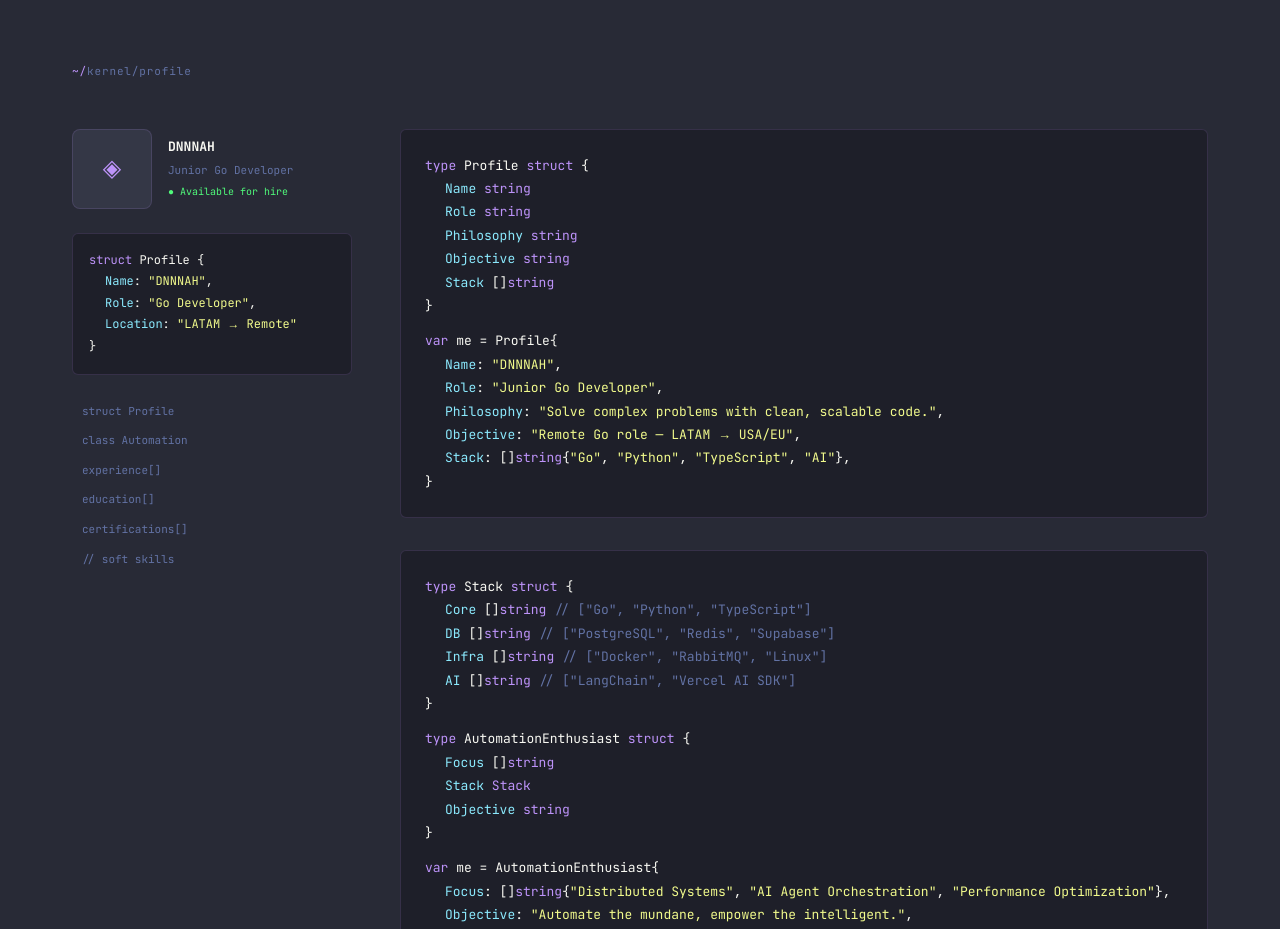
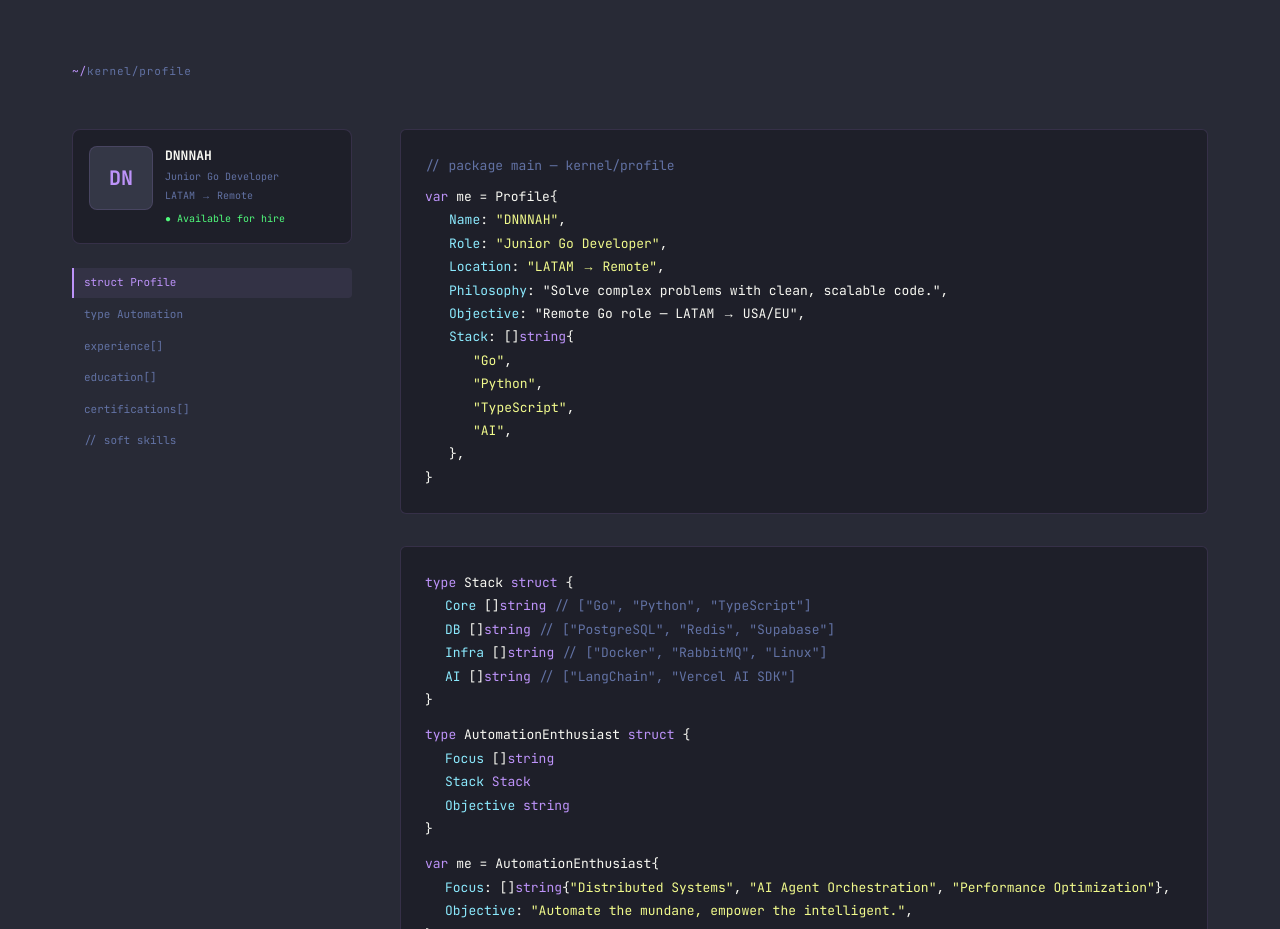
Before and after one commit to dnnnah/dnnnah-runtime, a Next.js app: page / in a window 1280 px wide. Shown: the part 900-1829 px from the top of the page. Built offline with nearby package versions, Linux system fonts and the light colour scheme.

Commit message:
feat: kernel/profile — active section tracker + left panel mejorado

```diff
--- a/src/features/profile/LeftPanel.tsx
+++ b/src/features/profile/LeftPanel.tsx
@@ -1,26 +1,169 @@
 'use client'
 
-import { AvatarBlock }   from './AvatarBlock'
-import { StructPreview } from './StructPreview'
-import { SectionNav }    from './SectionNav'
+const navItems = [
+  { label: 'struct Profile',             href: '#struct-profile' },
+  { label: 'type Automation',            href: '#type-automation' },
+  { label: 'experience[]',               href: '#experience' },
+  { label: 'education[]',                href: '#education' },
+  { label: 'certifications[]',           href: '#certifications' },
+  { label: '// soft skills',             href: '#soft-skills' },
+]
 
-/**
- * Panel izquierdo — sticky en desktop.
- * Contiene avatar, struct compacto y navegación interna.
- */
+interface LeftPanelProps {
+  activeSection?: string
+}
 
-export function LeftPanel() {
+export function LeftPanel({ activeSection = 'struct-profile' }: LeftPanelProps) {
   return (
     <aside
       style={{
+        position:      'sticky',
+        top:           '80px',
+        height:        'fit-content',
         display:       'flex',
         flexDirection: 'column',
         gap:           '24px',
       }}
     >
-      <AvatarBlock />
-      <StructPreview />
-      <SectionNav />
+
+      {/* Identity — sin código Go */}
+      <div
+        style={{
+          background:   'var(--color-bg-surface)',
+          border:       '1px solid var(--color-border)',
+          borderRadius: '8px',
+          padding:      '16px',
+          display:      'flex',
+          gap:          '12px',
+          alignItems:   'flex-start',
+        }}
+      >
+        {/* Avatar initials */}
+        <div
+          aria-hidden="true"
+          className="font-mono"
+          style={{
+            width:          '64px',
+            height:         '64px',
+            borderRadius:   '8px',
+            background:     'var(--color-bg-elevated)',
+            border:         '1px solid var(--color-border)',
+            display:        'flex',
+            alignItems:     'center',
+            justifyContent: 'center',
+            flexShrink:     0,
+            fontWeight:     700,
+            fontSize:       '20px',
+            color:          'var(--color-accent)',
+          }}
+        >
+          DN
+        </div>
+
+        {/* Info */}
+        <div
+          style={{
+            display:       'flex',
+            flexDirection: 'column',
+            gap:           '3px',
+          }}
+        >
+          <span
+            className="font-mono"
+            style={{
+              fontWeight: 700,
+              fontSize:   '13px',
+              color:      'var(--color-text)',
+            }}
+          >
+            DNNNAH
+          </span>
+          <span
+            className="font-mono"
+            style={{
+              fontSize: '10px',
+              color:    'var(--color-text-muted)',
+            }}
+          >
+            Junior Go Developer
+          </span>
+          <span
+            className="font-mono"
+            style={{
+              fontSize: '10px',
+              color:    'var(--color-text-muted)',
+            }}
+          >
+            LATAM → Remote
+          </span>
+          <span
+            className="font-mono"
+            style={{
+              fontSize:  '10px',
+              color:     'var(--color-status-live)',
+              marginTop: '4px',
+            }}
+          >
+            ● Available for hire
+          </span>
+        </div>
+      </div>
+
+      {/* Section navigation */}
+      <nav aria-label="Profile sections">
+        <ul
+          style={{
+            listStyle:     'none',
+            margin:        0,
+            padding:       0,
+            display:       'flex',
+            flexDirection: 'column',
+            gap:           '2px',
+          }}
+        >
+          {navItems.map((item) => {
+            const active = activeSection === item.href.replace('#', '')
+            return (
+              <li key={item.href}>
+                <a
+                  href={item.href}
+                  className="font-mono"
+                  style={{
+                    display:        'block',
+                    fontSize:       '11px',
+                    padding:        '6px 10px',
+                    textDecoration: 'none',
+                    borderLeft:     `2px solid ${active ? 'var(--color-accent)' : 'transparent'}`,
+                    borderRadius:   '0 4px 4px 0',
+                    color:          active
+                      ? 'var(--color-accent)'
+                      : 'var(--color-text-muted)',
+                    background: active
+                      ? 'rgba(189, 147, 249, 0.08)'
+                      : 'transparent',
+                    transition: 'color 0.2s ease, background 0.2s ease',
+                  }}
+                  onMouseEnter={e => {
+                    if (!active) {
+                      e.currentTarget.style.color      = 'var(--color-accent)'
+                      e.currentTarget.style.background = 'rgba(189, 147, 249, 0.05)'
+                    }
+                  }}
+                  onMouseLeave={e => {
+                    if (!active) {
+                      e.currentTarget.style.color      = 'var(--color-text-muted)'
+                      e.currentTarget.style.background = 'transparent'
+                    }
+                  }}
+                >
+                  {item.label}
+                </a>
+              </li>
+            )
+          })}
+        </ul>
+      </nav>
+
     </aside>
   )
 }
--- a/src/features/profile/RightPanel.tsx
+++ b/src/features/profile/RightPanel.tsx
@@ -1,7 +1,7 @@
 'use client'
 
 import { StructProfile }        from './StructProfile'
-import { ClassAutomation }      from './ClassAutomation'
+import { TypeAutomation }      from './TypeAutomation'
 import { ExperienceBlock }      from './ExperienceBlock'
 import { EducationBlock }       from './EducationBlock'
 import { CertificationsBlock }  from './CertificationsBlock'
@@ -22,7 +22,7 @@ export function RightPanel() {
       }}
     >
       <StructProfile />
-      <ClassAutomation />
+      <TypeAutomation />
       <ExperienceBlock />
       <EducationBlock />
       <CertificationsBlock />
--- a/src/features/profile/SectionNav.tsx
+++ b/src/features/profile/SectionNav.tsx
@@ -2,7 +2,7 @@
 
 const NAV_ITEMS = [
   { label: 'struct Profile',   href: '#struct-profile' },
-  { label: 'class Automation', href: '#class-automation' },
+  { label: 'type Automation', href: '#type-automation' },
   { label: 'experience[]',     href: '#experience' },
   { label: 'education[]',      href: '#education' },
   { label: 'certifications[]', href: '#certifications' },
--- a/src/features/profile/StructProfile.tsx
+++ b/src/features/profile/StructProfile.tsx
@@ -3,104 +3,101 @@
 import { CodeBlock } from './CodeBlock'
 
 /**
- * Bloque 1 — type Profile struct + instancia.
- * Idiomático Go: definición del tipo + variable.
+ * Bloque 1 — var me Profile
+ * Go idiomático: solo la instancia con valores reales.
+ * La declaración del tipo no aporta nada al reclutador.
+ * Formato: gofmt — campos alineados con tabs.
  */
+
+const stack = ['Go', 'Python', 'TypeScript', 'AI']
 
 export function StructProfile() {
   return (
     <CodeBlock id="struct-profile" delay={0}>
 
-      {/* type Profile struct { */}
-      <div>
-        <span className="kw">type</span>
-        <span className="val"> Profile </span>
-        <span className="kw">struct</span>
-        <span className="val"> {'{'}</span>
-      </div>
-
-      <div style={{ paddingLeft: '20px' }}>
-        <span className="kw3">Name</span>
-        <span className="val">      </span>
-        <span className="kw">string</span>
-      </div>
-
-      <div style={{ paddingLeft: '20px' }}>
-        <span className="kw3">Role</span>
-        <span className="val">      </span>
-        <span className="kw">string</span>
-      </div>
-
-      <div style={{ paddingLeft: '20px' }}>
-        <span className="kw3">Philosophy</span>
-        <span className="val"> </span>
-        <span className="kw">string</span>
-      </div>
-
-      <div style={{ paddingLeft: '20px' }}>
-        <span className="kw3">Objective</span>
-        <span className="val">  </span>
-        <span className="kw">string</span>
-      </div>
-
-      <div style={{ paddingLeft: '20px' }}>
-        <span className="kw3">Stack</span>
-        <span className="val">     []</span>
-        <span className="kw">string</span>
-      </div>
-
-      <div style={{ marginBottom: '12px' }}>
-        <span className="val">{'}'}</span>
+      {/* Comentario de paquete — contexto */}
+      <div style={{ marginBottom: '8px' }}>
+        <span className="cm">// package main — kernel/profile</span>
       </div>
 
       {/* var me = Profile{ */}
       <div>
         <span className="kw">var</span>
-        <span className="val"> me = Profile{'{'}</span>
+        <span className="val"> me </span>
+        <span className="val">= Profile</span>
+        <span className="val">{'{'}</span>
       </div>
 
-      <div style={{ paddingLeft: '20px' }}>
+      {/* Name — alineado con gofmt */}
+      <div style={{ paddingLeft: '24px' }}>
         <span className="kw3">Name</span>
-        <span className="val">:      </span>
+        <span className="val">:{'      '}</span>
         <span className="str">"DNNNAH"</span>
         <span className="val">,</span>
       </div>
 
-      <div style={{ paddingLeft: '20px' }}>
+      {/* Role */}
+      <div style={{ paddingLeft: '24px' }}>
         <span className="kw3">Role</span>
-        <span className="val">:      </span>
+        <span className="val">:{'      '}</span>
         <span className="str">"Junior Go Developer"</span>
         <span className="val">,</span>
       </div>
 
-      <div style={{ paddingLeft: '20px' }}>
-        <span className="kw3">Philosophy</span>
-        <span className="val">: </span>
-        <span className="str">"Solve complex problems with clean, scalable code."</span>
+      {/* Location */}
+      <div style={{ paddingLeft: '24px' }}>
+        <span className="kw3">Location</span>
+        <span className="val">:{'  '}</span>
+        <span className="str">"LATAM → Remote"</span>
         <span className="val">,</span>
       </div>
 
-      <div style={{ paddingLeft: '20px' }}>
-        <span className="kw3">Objective</span>
-        <span className="val">:  </span>
-        <span className="str">"Remote Go role — LATAM → USA/EU"</span>
+      {/* Philosophy — campo destacado */}
+      <div style={{ paddingLeft: '24px' }}>
+        <span className="kw3">Philosophy</span>
+        <span className="val">:</span>
+        <span className="val"> </span>
+        <span className="str"
+          style={{ color: 'var(--color-text)' }}
+        >
+          "Solve complex problems with clean, scalable code."
+        </span>
         <span className="val">,</span>
       </div>
 
-      <div style={{ paddingLeft: '20px' }}>
+      {/* Objective — campo destacado */}
+      <div style={{ paddingLeft: '24px' }}>
+        <span className="kw3">Objective</span>
+        <span className="val">:{'  '}</span>
+        <span className="str"
+          style={{ color: 'var(--color-text)' }}
+        >
+          "Remote Go role — LATAM → USA/EU"
+        </span>
+        <span className="val">,</span>
+      </div>
+
+      {/* Stack — multiline gofmt style */}
+      <div style={{ paddingLeft: '24px' }}>
         <span className="kw3">Stack</span>
-        <span className="val">:     []</span>
+        <span className="val">:{'     []'}</span>
         <span className="kw">string</span>
         <span className="val">{'{'}</span>
-        {['Go', 'Python', 'TypeScript', 'AI'].map((item, i, arr) => (
-          <span key={item}>
-            <span className="str">"{item}"</span>
-            {i < arr.length - 1 && <span className="val">, </span>}
-          </span>
-        ))}
-        <span className="val">{'},'}</span>
       </div>
 
+      {stack.map((item) => (
+        <div key={item} style={{ paddingLeft: '48px' }}>
+          <span className="str">"{item}"</span>
+          <span className="val">,</span>
+        </div>
+      ))}
+
+      <div style={{ paddingLeft: '24px' }}>
+        <span className="val">{'}'}</span>
+        <span className="val">,</span>
+      </div>
+
+      {/* Cierre */}
       <div>
         <span className="val">{'}'}</span>
       </div>
--- a/src/features/profile/ClassAutomation.tsx
+++ b/src/features/profile/TypeAutomation.tsx
@@ -18,9 +18,9 @@ const TAGS = [
   { label: 'LangChain',  style: 'tag-py' },
 ]
 
-export function ClassAutomation() {
+export function TypeAutomation() {
   return (
-    <div id="class-automation" style={{ display: 'flex', flexDirection: 'column', gap: '12px' }}>
+    <div id="type-automation" style={{ display: 'flex', flexDirection: 'column', gap: '12px' }}>
       <CodeBlock delay={80}>
 
         {/* type Stack struct { */}
--- a/src/shared/tokens/typography.ts
+++ b/src/shared/tokens/typography.ts
@@ -21,7 +21,7 @@ export const fontSize = {
     fluid:   'clamp(40px, 15vw, 72px)', // responsive sin media queries
   },
 
-  // Sección headers — struct Profile {}, class AutomationEnthusiast {}
+  // Sección headers — struct Profile {}, type AutomationEnthusiast {}
   sectionHeader: {
     desktop: '18px',
     mobile:  '14px',
```
